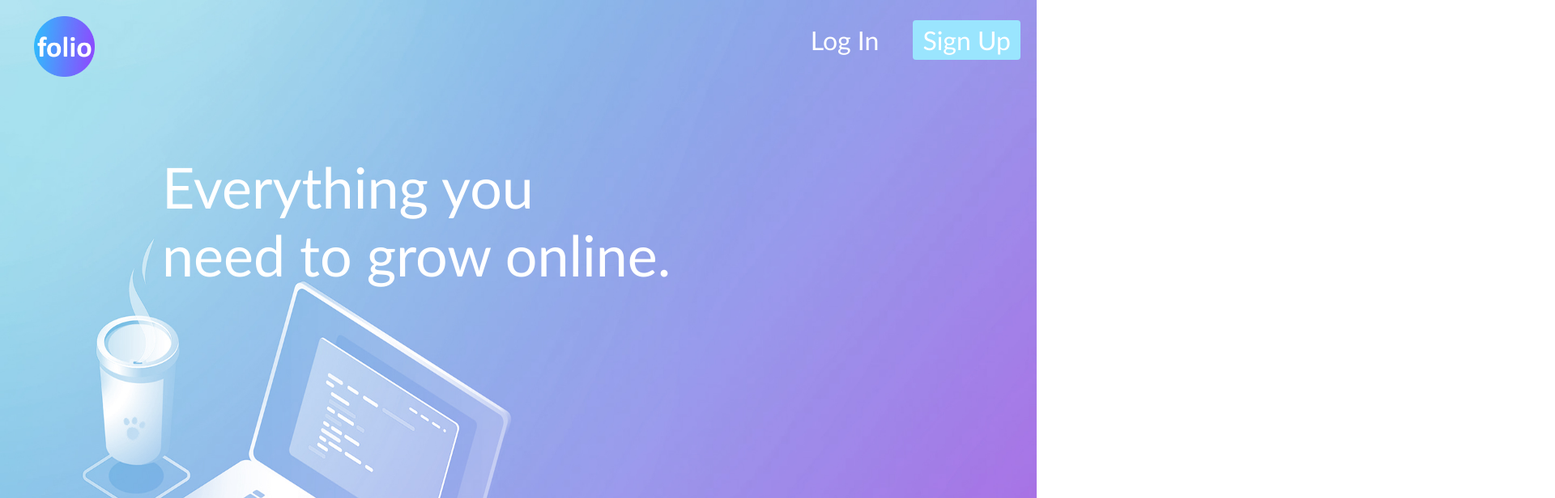
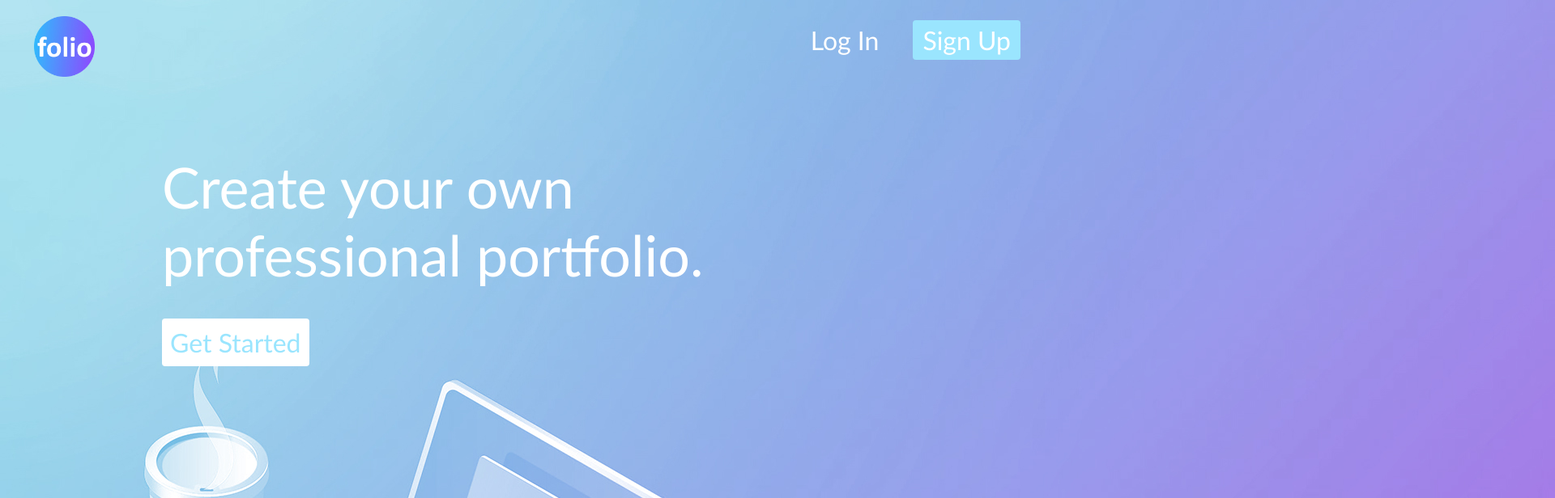
Before and after one commit to alberttran1/folio, a React (Create React App) app: page / in a window 1280 px wide. Shown: the top 616 px of the page at 81% size, 1920 px wide, since content can reach past the window. Built offline with nearby package versions, Linux system fonts and the light colour scheme.

Commit message:
text + button

```diff
--- a/src/index.css
+++ b/src/index.css
@@ -19,8 +19,6 @@ code {
 /* BACKGROUND */
 
 img.bg {
-  width: 100vw;
-  height: 100vh;
   background-position: center center;
   background-repeat: no-repeat;
   background-size: cover;
@@ -85,3 +83,24 @@ p.title {
   font-size: 70px;
   white-space: nowrap;
 }
+
+/* GET STARTED */
+a.start {
+  text-decoration: none;
+  background-color: white;
+  color: rgb(154, 229, 254);
+  border-radius: 4px;
+  padding: 10px 10px;
+  font-family: Calibri, sans-serif;
+  font-size: 32px;
+  margin-left: 200px;
+  display: inline-block;
+  margin-top: 275px;
+  transition: 0.2s;
+}
+
+a.start:hover {
+  color: white;
+  background-color: rgb(55, 181, 253);
+  transition: 0.2s;
+}
--- a/src/index.js
+++ b/src/index.js
@@ -24,10 +24,17 @@ const Header = () => {
   )
 }
 
-// Text
+// text
 const Text = () => {
   return (
-    <p class="title">Everything you <br></br>need to grow online.</p>
+    <p class="title">Create your own<br></br>professional portfolio.</p>
+  )
+}
+
+// get started
+const Start = () => {
+  return (
+    <a class="start" href="#">Get Started</a>
   )
 }
 
@@ -37,6 +44,7 @@ const App = () => {
       <div style={{zIndex: 1, position: "absolute"}}><Background /></div>
       <div style={{zIndex: 2, position: "relative"}}><Header /></div>
       <div style={{zIndex: 2, position: "absolute"}}><Text /></div>
+      <div style={{zIndex: 3, position: "absolute"}}><Start /></div>
     </div>
   )
 }
```
